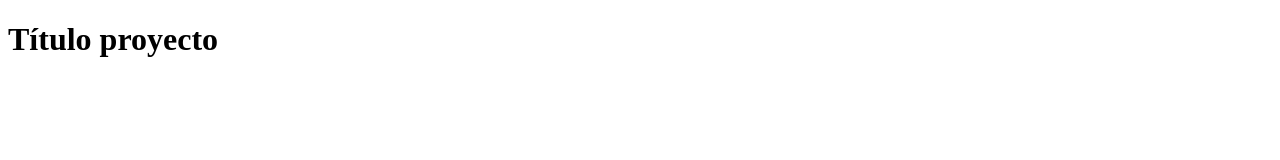
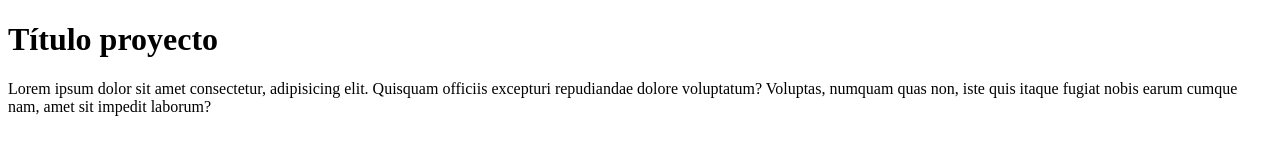
Before and after one commit to rocioromerox/diciembretwo.github.io, a plain HTML site: page index.html in a window 1280 px wide. Drawn offline with Linux system fonts and the light colour scheme.

Commit message:
texto agregado

```diff
--- a/index.html
+++ b/index.html
@@ -7,6 +7,8 @@
 
     <h1>Título proyecto</h1>
 
+    <p>Lorem ipsum dolor sit amet consectetur, adipisicing elit. Quisquam officiis excepturi repudiandae dolore voluptatum? Voluptas, numquam quas non, iste quis itaque fugiat nobis earum cumque nam, amet sit impedit laborum?</p>
+
 </head>
 <body>
 
```
